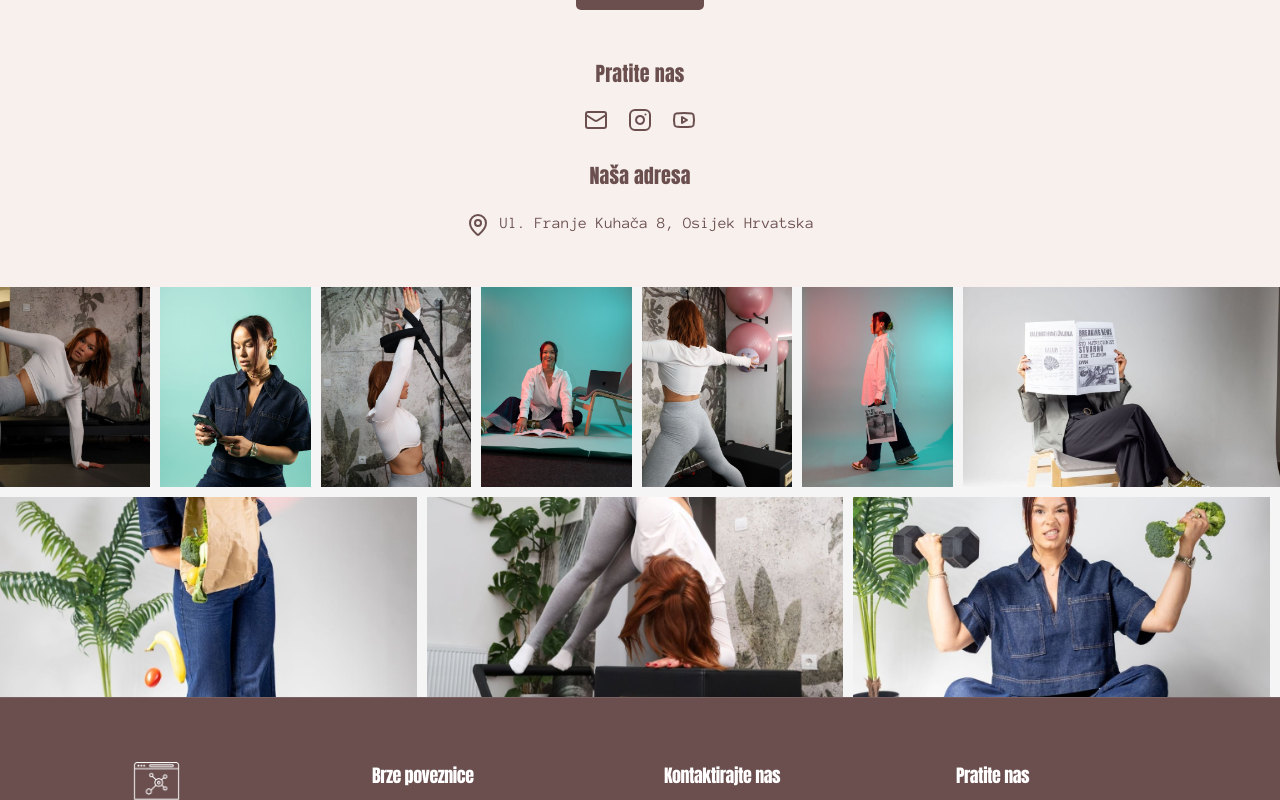
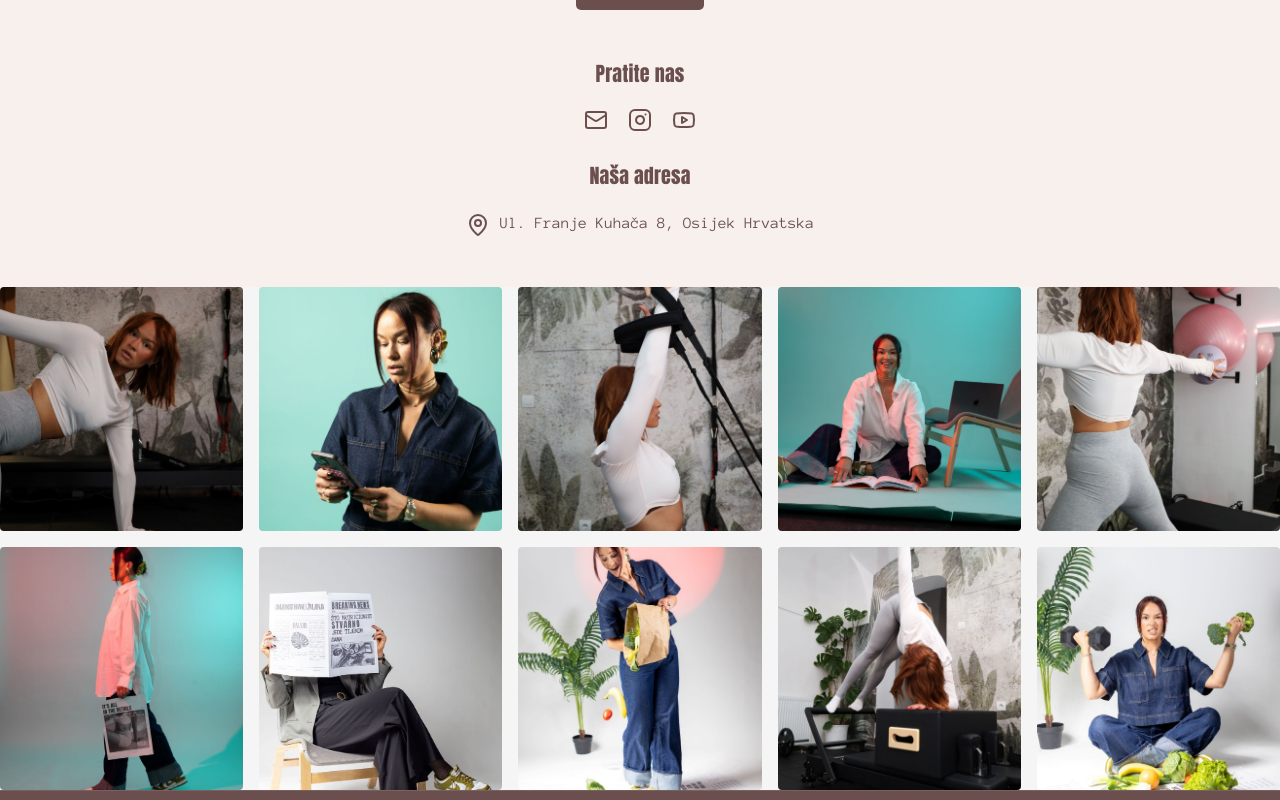
Before and after one commit to Ivan-Vukojevic/calorisa-web-app, a React (Vite) app: page / in a window 1280 px wide. Shown: the part 11200-12000 px from the top of the page. Built offline with nearby package versions, Linux system fonts and the light colour scheme.

Commit message:
Fix gallery layout to display 10 images evenly across all devices

```diff
--- a/src/sections/GallerySection.tsx
+++ b/src/sections/GallerySection.tsx
@@ -34,25 +34,17 @@ function GallerySection(): JSX.Element {
   ], []);
 
   return (
-    <div className="flex flex-wrap w-full gap-[10px]">
+    <div className="grid grid-cols-1 sm:grid-cols-2 lg:grid-cols-5 gap-2 sm:gap-3 lg:gap-4 w-full">
       {posts.map(post => (
         <div
           key={post.id}
-          className={`flex-[1_1_auto] ${
-            post.id === 7
-              ? 'max-w-[100%] md:max-w-[calc(50%-10px)] lg:max-w-[calc(33.333%-10px)]'
-              : 'max-w-[100%] md:max-w-[calc(50%-10px)] lg:max-w-[calc(33.333%-10px)]'
-          } ${
-            post.id === 7
-              ? 'h-[300px] md:h-[200px]'
-              : 'h-[200px]'
-          } overflow-hidden`}
+          className="relative aspect-square overflow-hidden rounded-sm"
         >
           {/* eslint-disable-next-line react/forbid-dom-props */}
           <img
             src={post.jpg}
             alt={post.alt}
-            className="w-full h-full object-cover"
+            className="w-full h-full object-cover transition-transform duration-300 hover:scale-105"
             loading="lazy"
             decoding="async"
           />
```
